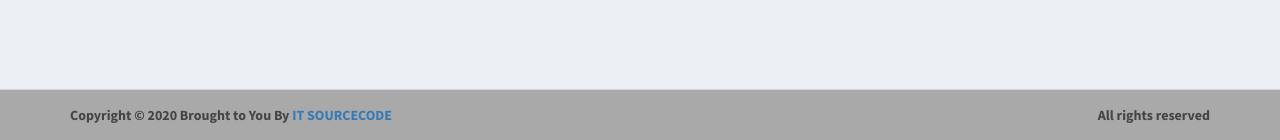
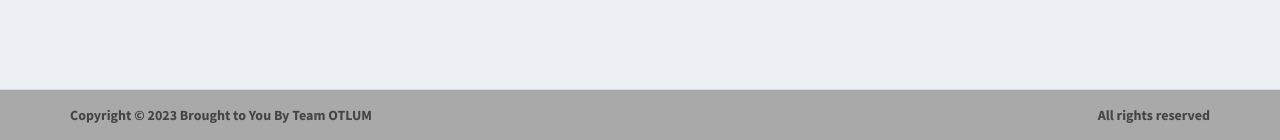
Before and after one commit to jerichogipoleo/Ecommerce, a PHP site: page /ecommerce/activate.php in a window 1280 px wide. Shown: the part 660-800 px from the top of the page. Run offline with PHP 8.4, Linux system fonts and the light colour scheme; data comes from the database, SQL or seed files in the repository; some libraries are stand-ins or nearby versions.

Commit message:
Update footer.php

```diff
--- a/includes/footer.php
+++ b/includes/footer.php
@@ -3,6 +3,6 @@
       <div class="pull-right hidden-xs">
         <b>All rights reserved</b>
       </div>
-      <strong>Copyright &copy; 2020 Brought to You By <a href="https://itsourcecode.com/">IT SOURCECODE</a></strong>
+      <strong>Copyright &copy; 2023 Brought to You By Team OTLUM</strong>
     </div>
 </footer>
```
